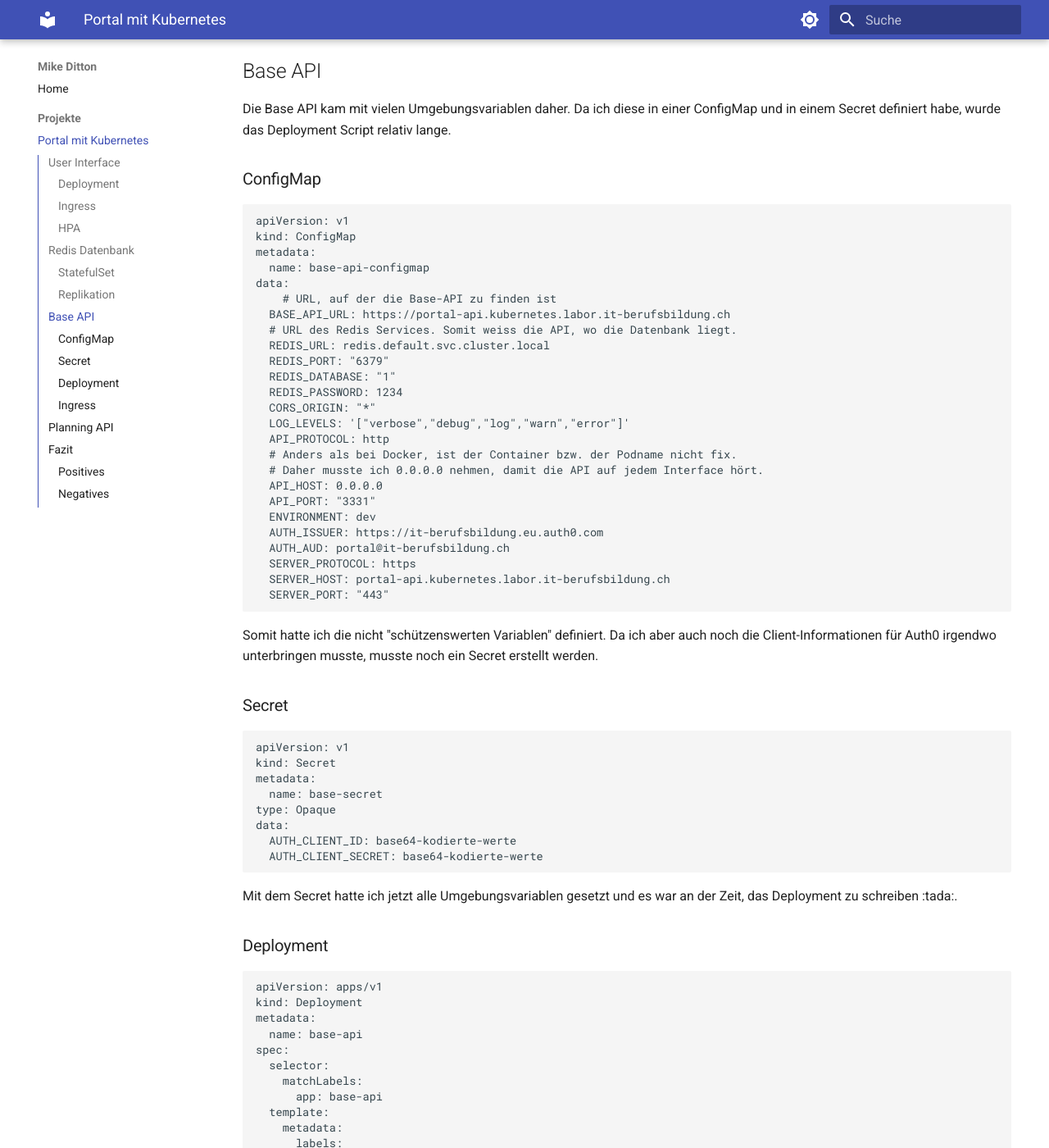
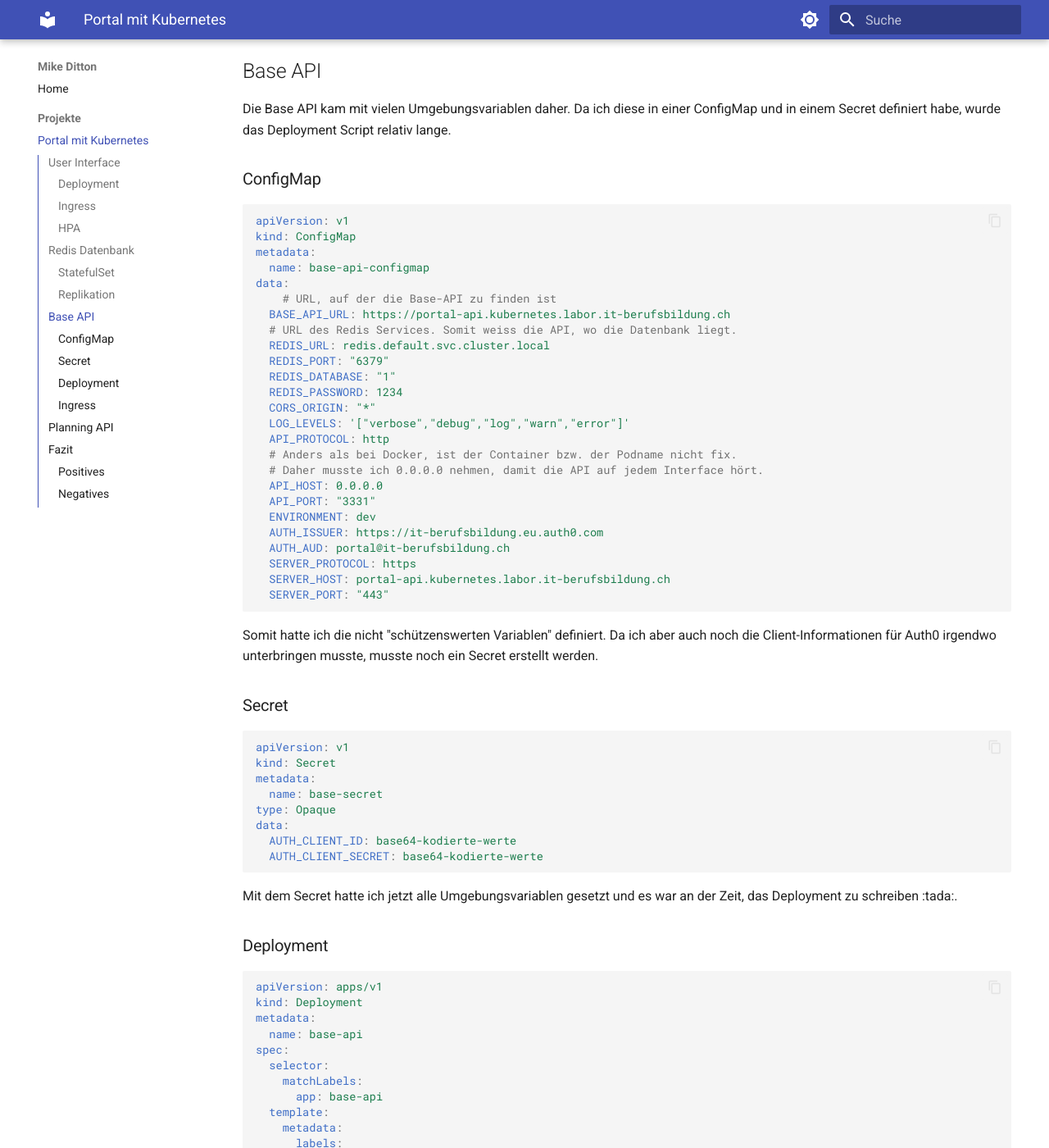
Before and after one commit to mikeshootzz/docs, an MkDocs documentation site: the page built from docs/Projekte/Portal-mit-Kubernetes.md, in a window 1280 px wide and 1400 px high, scrolled down 5818 px. Shown: the whole window at 82% size. Built offline with MkDocs 1.6.1 and Material for MkDocs 9.7.7, drawn with Linux system fonts in a browser that asks for light colours; some of the changed text lies outside the part shown.

Commit message:
docs update

````diff
--- a/docs/Projekte/Portal-mit-Kubernetes.md
+++ b/docs/Projekte/Portal-mit-Kubernetes.md
@@ -25,7 +25,7 @@ Um überhaupt auf das Image in unserer privaten Registry zugreifen zu können, m
 Anschliessend konnte ich mein Deployment Script schreiben.
 
 ### Deployment
-```yml
+```yaml
 apiVersion: apps/v1
 kind: Deployment
 metadata:
@@ -72,7 +72,7 @@ spec:
 ### Ingress
 Um auf das Portal auch extern zugreifen zu können, habe ich eine Ingress Regel definiert. Man hätte theoretisch den Service auch mittels NodePort freigeben können, der Ingress ist jedoch die deutlich schönere Lösung. Alle HTTP Anfragen landen zuerst bei unserem Reverseproxy Caddy. Dieser vergibt den Diensten ein SSL Zertifikat und leitet sie an das Cluster weiter, wo sie anhand der Ingress Regeln weitergeleitet werden.
 
-```yml
+```yaml
 apiVersion: networking.k8s.io/v1
 kind: Ingress
 metadata:
@@ -97,7 +97,7 @@ spec:
 ### HPA
 Mit der [horizontalen Pod Autoskalierung](https://kubernetes.io/docs/tasks/run-application/horizontal-pod-autoscale-walkthrough/) konnte ich eine Regel definieren, bei der automatisch je nach Auslastung mehr Pods hochgefahren werden, oder auch überflüssige gelöscht werden. Hierfür musste ich ebenfalls nochmals ein Configfile schreiben.
 
-```yml
+```yaml
 apiVersion: autoscaling/v2
 kind: HorizontalPodAutoscaler
 metadata:
@@ -128,7 +128,7 @@ Um die Redis Datenbank zu deployen, musste ich ein StatefulSet verwenden. Dieses
 
 ### StatefulSet
 
-```yml
+```yaml
 apiVersion: apps/v1
 kind: StatefulSet
 metadata:
@@ -185,7 +185,7 @@ Die Base API kam mit vielen Umgebungsvariablen daher. Da ich diese in einer Conf
 
 
 ### ConfigMap
-```yml
+```yaml
 apiVersion: v1
 kind: ConfigMap
 metadata:
@@ -215,7 +215,7 @@ data:
 Somit hatte ich die nicht "schützenswerten Variablen" definiert. Da ich aber auch noch die Client-Informationen für Auth0 irgendwo unterbringen musste, musste noch ein Secret erstellt werden.
 
 ### Secret
-```yml
+```yaml
 apiVersion: v1
 kind: Secret
 metadata:
@@ -228,7 +228,7 @@ data:
 Mit dem Secret hatte ich jetzt alle Umgebungsvariablen gesetzt und es war an der Zeit, das Deployment zu schreiben :tada:.
 
 ### Deployment
-```yml
+```yaml
 apiVersion: apps/v1
 kind: Deployment
 metadata:
@@ -373,7 +373,7 @@ Auch hier wird wieder auf unser NAS zugegriffen, damit die API an die Import-Dat
 ### Ingress
 Da die API von aussen erreicht sein sollte, musste wieder ein Ingress Regel geschrieben werden.
 
-```yml
+```yaml
 apiVersion: networking.k8s.io/v1
 kind: Ingress
 metadata:
@@ -414,7 +414,7 @@ In diesem Projekt hatte ich sehr viel Spass und ich bin extrem Stolz auf mich, d
 Ich habe ziemlich mit dem DNS-Server der Pods gekämpft. Damit die Pods sich bei Auth0 registrieren können, muss diese Domäne vom Core DNS aufgelöst werden können. Da dies bei mir aber nicht funktioniert hat, musste ich mir eine Lösung im Internet zusammensuchen.
 Schlussendlich habe ich herausgefunden, dass ich mittels einer ConfigMap den DNS-Server, mit dem der Core DNS Dienst selbst seine Anfragen auflöst, setzen kann.
 
-```yml
+```yaml
 apiVersion: v1
 kind: ConfigMap
 metadata:
--- a/mkdocs.yml
+++ b/mkdocs.yml
@@ -1,4 +1,12 @@
 site_name: Mike Ditton
+markdown_extensions:
+  - pymdownx.highlight:
+      anchor_linenums: true
+      line_spans: __span
+      use_pygments: true
+  - pymdownx.superfences
+  - pymdownx.inlinehilite
+  - pymdownx.snippets
 extra_css:
   - stylesheets/extra.css
 theme:
@@ -6,6 +14,7 @@ theme:
   features:
     - navigation.sections
     - toc.integrate
+    - content.code.copy
   name: material
   palette:
 
````
